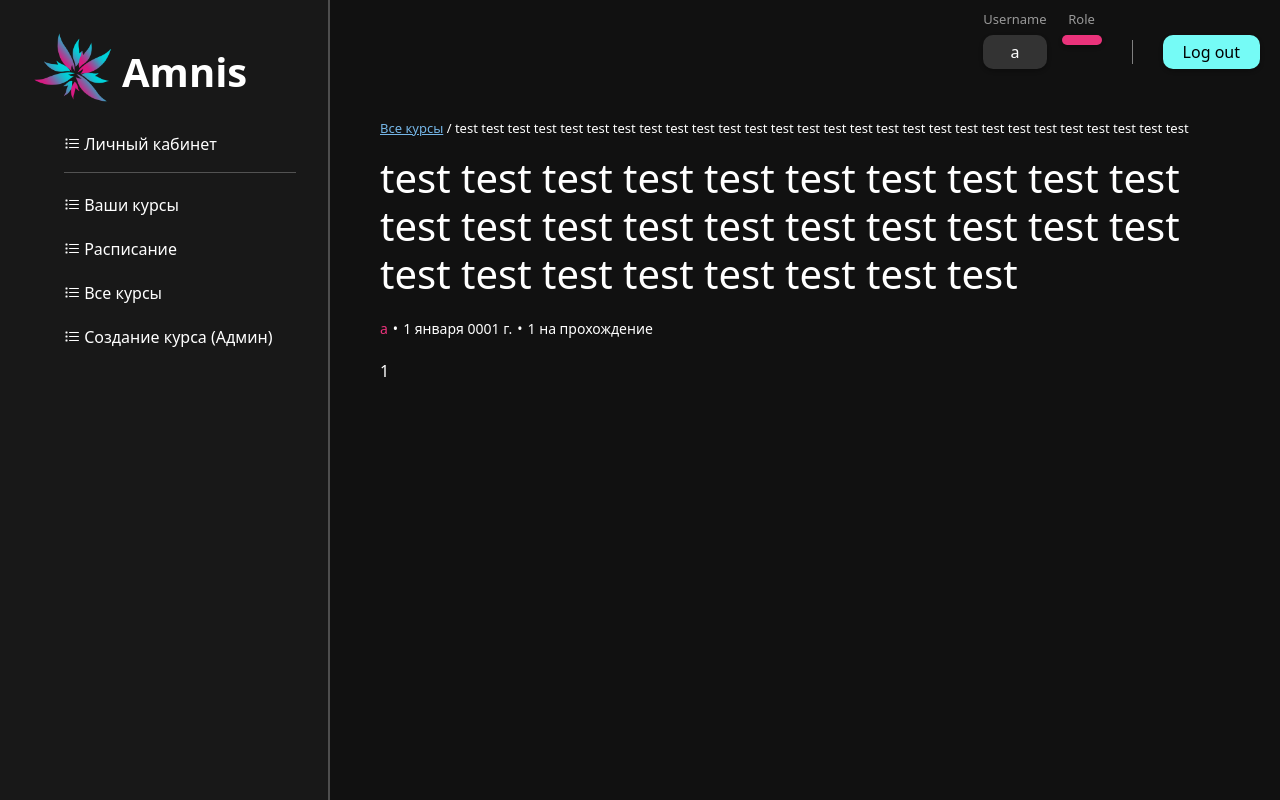
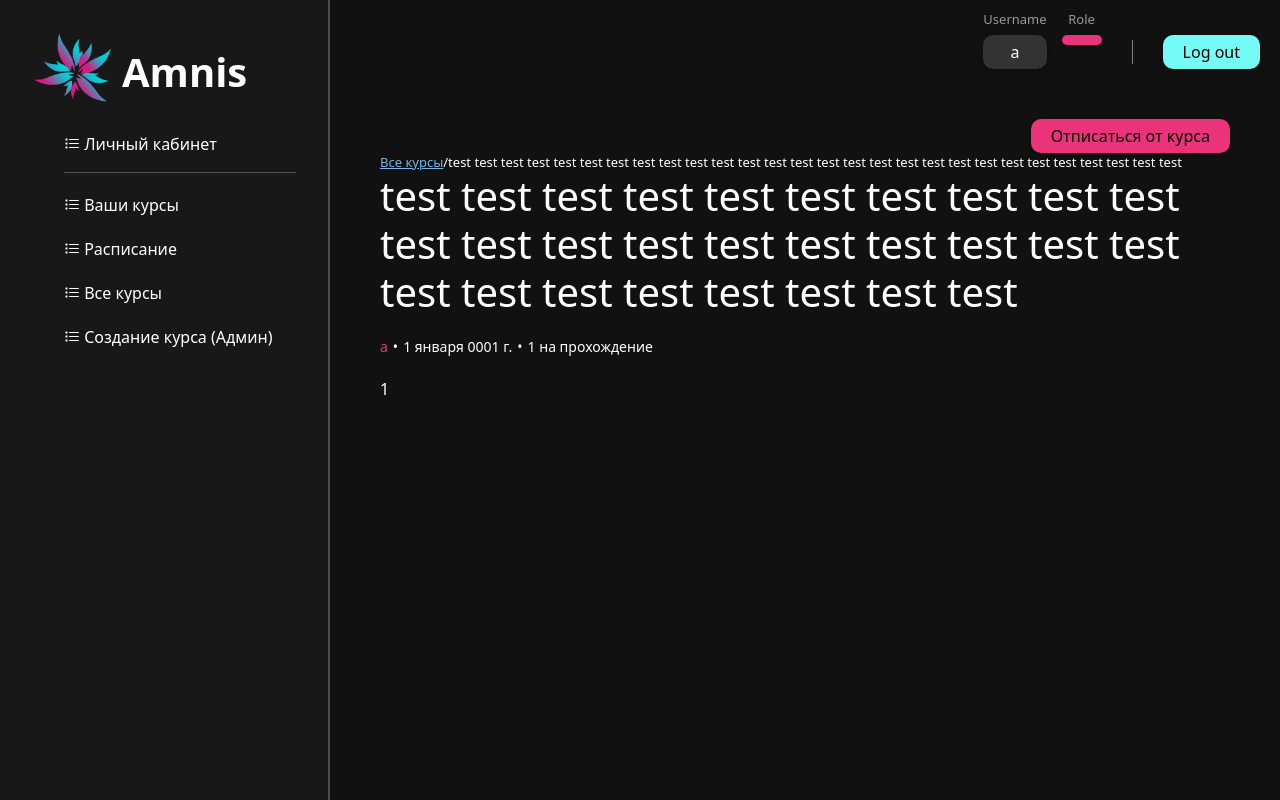
Before and after one commit to UniversityJointProjects/E-cousesSite, a Django app: page /course/1 in a window 1280 px wide. Run offline with Django 4.2, Linux system fonts and the light colour scheme; a user stored in the database is signed in; data comes from the database, SQL or seed files in the repository; both versions use the stored data as it was after the commit; data that the repository does not hold is empty; some libraries are stand-ins or nearby versions.

Commit message:
added button in course

```diff
--- a/config/main/static/main/css/course.css
+++ b/config/main/static/main/css/course.css
@@ -22,7 +22,14 @@ html, body{
     font-size: 13px;
 }
 
+.leave_button {
+    display: flex;
+    width: 100%;
+    justify-content: right;
+}
+
 .site_path {
+    display: flex;
     font-size: 13px;
 }
 
--- a/config/main/templates/main/course.html
+++ b/config/main/templates/main/course.html
@@ -41,10 +41,17 @@
 <!--    </div>-->
 
     <div class="course_body">
-        <p class="site_path">
+        {% if isSubscribed %}
+            <div class="leave_button"><button class="button1 button1_padding magenta-button">Отписаться от курса</button></div>
+        {% else %}
+            <div class="leave_button"><button class="button1 button1_padding green-button">Подписаться на курс</button></div>
+        {% endif %}
+        <div class="site_path">
             <a class="ref" href="{% url 'all_courses'%}">Все курсы</a> /
             <span>{{course.title}}</span>
-        </p>
+        </div>
+
+
         <h1 class="course_title">{{course.title}}</h1>
         <div class="sub_title">
             <div class="author">{{course.author_id.username}}</div>
--- a/config/main/views.py
+++ b/config/main/views.py
@@ -177,10 +177,20 @@ def profile(request):
 
 def course_view(request, course_id):
     courses = Course.objects.all().filter(id=course_id)
+    isSubscribed = False
+
     if len(courses):
         course = courses[0]
+        profile = ProfileInfo.objects.filter(login=request.user.username)[0]
+
+        if course in profile.course.all():
+            isSubscribed = True
+        else:
+            isSubscribed = False
+
         course_files = CourseFile.objects.all().filter(course=course)
-        return render(request, 'main/course.html', {'course': course, 'course_files': course_files})
+        return render(request, 'main/course.html', {'course': course, 'course_files': course_files,
+                                                    'isSubscribed': isSubscribed})
     else:
         print('Error. There is no such course to be found.')
         return redirect('all_courses')
```
Also changed, not shown: config/db.sqlite3.
